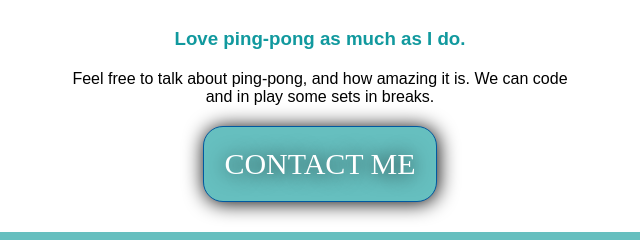
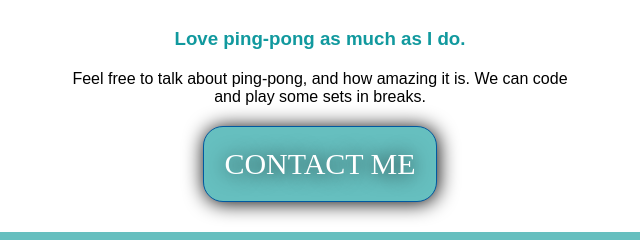
Before and after one commit to Confuzzy/My-site, a plain HTML site: page index.html in a window 1280 px wide. Shown: the part 1878-2118 px from the top of the page, 320-960 px from the left. Drawn offline with Linux system fonts and the light colour scheme.

Commit message:
Update index.html

```diff
--- a/index.html
+++ b/index.html
@@ -39,7 +39,7 @@
   <div class="contact-me">
     <h2>Get In Touch</h2>
     <h3>Love ping-pong as much as I do.</h3>
-    <p class="call"> Feel free to talk about ping-pong, and how amazing it is. We can code and in play some sets in breaks. </p>
+    <p class="call"> Feel free to talk about ping-pong, and how amazing it is. We can code and play some sets in breaks. </p>
    <a href="Mailto:plauskalotas@gmail.com" class="BUTTON_IET">CONTACT ME</a>
 
     </div>
```
